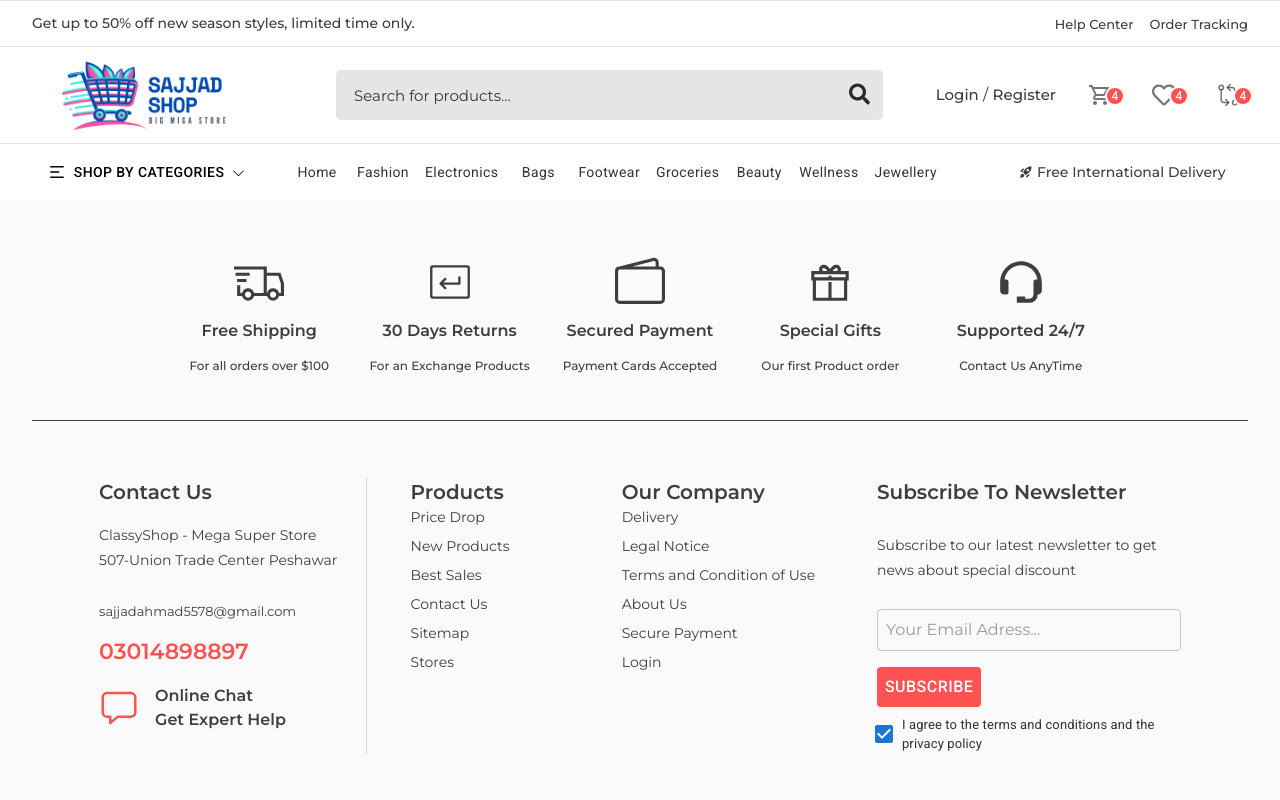
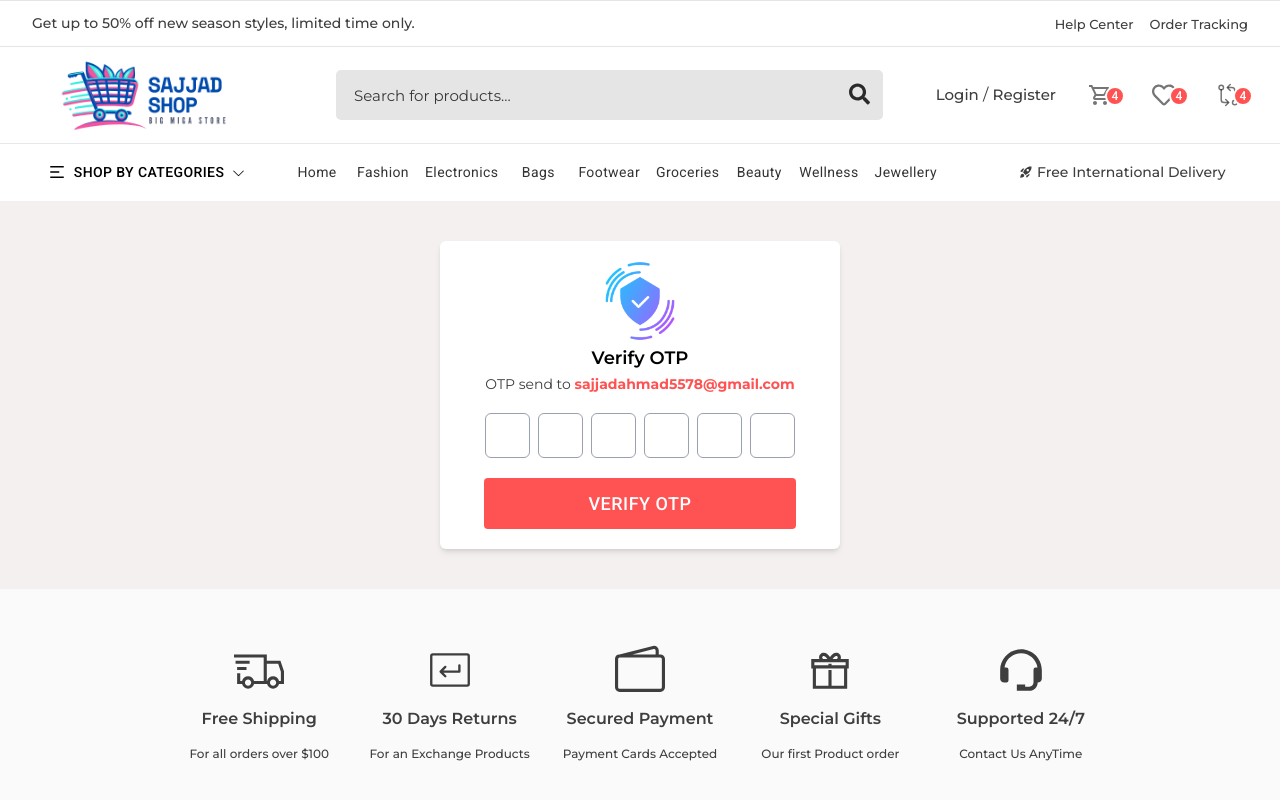
Before and after one commit to sajjadahmad30/Ecommerce_website, a React (Vite) app: page /verify in a window 1280 px wide. Shown: the top 800 px of the page. Built offline with nearby package versions, Linux system fonts and the light colour scheme; a web font is replaced by a local one.

Commit message:
Add OTP verification feature with alert notifications; implement Verify page and OtpBox component

```diff
--- a/package.json
+++ b/package.json
@@ -18,6 +18,7 @@
     "react": "^19.1.0",
     "react-collapse": "^5.1.1",
     "react-dom": "^19.1.0",
+    "react-hot-toast": "^2.5.2",
     "react-icons": "^5.5.0",
     "react-inner-image-zoom": "^4.0.1",
     "react-range-slider-input": "^3.2.1",
--- a/src/App.jsx
+++ b/src/App.jsx
@@ -15,6 +15,9 @@ import ProductDetailsComponent from './components/ProductDetails'
 import Login from './Pages/Login'
 import Register from './Pages/Register'
 import CartPage from './Pages/Cart'
+import Verify from './Pages/Verify'
+
+import toast, { Toaster } from 'react-hot-toast';
 
 
 const MyContext = createContext();
@@ -35,12 +38,20 @@ const App = () => {
       setOpenCartPanel(newOpen);
   }
 
+  const openAlertBox = (status,msg)=>{
+    if(status==="success"){
+      toast.success(msg)
+    }else{
+      toast.error(msg)
+    }
+  }
 
   const values= {
     setOpenProductDetailModel,
     setOpenCartPanel,
     toggleCartPanel,
-    openCartPanel
+    openCartPanel,
+    openAlertBox
   }
 
   return (
@@ -55,10 +66,14 @@ const App = () => {
                 <Route path='/login' exact={true} element={<Login/>}/>
                 <Route path='/register' exact={true} element={<Register/>}/>
                 <Route path='/cart' exact={true} element={<CartPage/>}/>
+                <Route path='/verify' exact={true} element={<Verify/>}/>
             </Routes>
             <Footer/>
           </MyContext.Provider>
         </BrowserRouter>
+
+
+        <Toaster/>
 
          <Dialog
         open={openProductDetailModel}
--- a/src/Pages/Login/index.jsx
+++ b/src/Pages/Login/index.jsx
@@ -1,13 +1,27 @@
-import React, { useState } from 'react'
+import React, { useContext, useState } from 'react'
 import TextField from '@mui/material/TextField';
 import Button from '@mui/material/Button';
 import { IoMdEye, IoMdEyeOff } from 'react-icons/io';
-import { Link } from 'react-router-dom';
+import { Link, useNavigate } from 'react-router-dom';
 import {FcGoogle} from 'react-icons/fc';
+import { MyContext } from '../../App';
 
 
 const Login = () => {
     const [isShowPassword, setIsShowPassword] = useState(false);
+    const [formFields, setFormFields] = useState({
+        email:"",
+        password:"",
+    });
+
+    const context = useContext(MyContext);
+
+    const history = useNavigate();
+
+    const forgotPasswrod=()=>{
+         history('/verify');
+         context.openAlertBox("success", "OTP Send!")
+    }
   return (
     <section className='section !py-10'>
         <div className="container">
@@ -16,11 +30,11 @@ const Login = () => {
 
                 <form action="" className='w-full !mt-5'>
                     <div className="form-group w-full !mb-5 relative">
-                         <TextField id="email" type='email' label="Email Id *" variant="outlined" className='w-full'/>
+                         <TextField id="email" type='email' label="Email Id *" variant="outlined" className='w-full' name='email'/>
                     </div>
                     <div className="form-group w-full !mb-5 relative">
-                         <TextField id="password" type={isShowPassword===false ? 'password' : 'text'} label="Password *" variant="outlined" className='w-full'/>
-                         <Button className='!absolute !rounded-full !top-[10px] !right-[10px] !z-50 !w-[35px] !h-[35px]  !min-w-[35px] !text-black' onClick={()=> setIsShowPassword(!isShowPassword)}>
+                         <TextField id="password" type={isShowPassword===false ? 'password' : 'text'} label="Password *" variant="outlined" className='w-full' name='password'/>
+                         <Button  className='!absolute !rounded-full !top-[10px] !right-[10px] !z-50 !w-[35px] !h-[35px]  !min-w-[35px] !text-black' onClick={()=> setIsShowPassword(!isShowPassword)}>
                             {
                                 isShowPassword === false ? <IoMdEye className='text-[20px] !opacity-75'/> :
                                 <IoMdEyeOff className='text-[20px] !opacity-75'/>
@@ -29,7 +43,8 @@ const Login = () => {
                     </div>
 
 
-                    <a className='link text-[14px] cursor-pointer font-[600]'>Forgot Password?</a>
+                    <a className='link text-[14px] cursor-pointer font-[600]'
+                    onClick={forgotPasswrod}>Forgot Password?</a>
 
 
                     <div className="flex items-center w-full !mt-3 !mb-3">
--- /dev/null
+++ b/src/Pages/Verify/index.jsx
@@ -0,0 +1,30 @@
+import React from 'react'
+import otpImage from "../../assets/images/otpImg.png"
+import OtpBox from '../../components/otpBox'
+import { Button } from '@mui/material'
+
+
+const Verify = () => {
+
+
+  return (
+    <section className='section !py-10'>
+            <div className="container">
+                <div className="card shadow-md w-[400px] !m-auto !rounded-md bg-white !p-5 !px-10">
+                    <div className="text-center flex items-center justify-center">
+                        <img src={otpImage} width="80" />
+                    </div>
+                    <h3 className='!text-[18px] !text-black !font-[600] !text-center !mt-1'>Verify OTP</h3>
+
+                <p className='text-center !mt-0 !mb-4'>OTP send to <span className='text-[#ff5252] font-bold'>sajjadahmad5578@gmail.com</span></p>
+
+                <OtpBox/>
+
+
+                </div>
+            </div>
+        </section>
+  )
+}
+
+export default Verify
--- /dev/null
+++ b/src/components/otpBox/index.jsx
@@ -0,0 +1,89 @@
+import { Button } from '@mui/material';
+import React, { useRef, useState } from 'react';
+
+const OtpBox = () => {
+  const [otp, setOtp] = useState(Array(6).fill(''));
+  const inputRefs = useRef([]);
+
+  const handleChange = (e, index) => {
+    const value = e.target.value;
+    if (/^\d$/.test(value)) {
+      const newOtp = [...otp];
+      newOtp[index] = value;
+      setOtp(newOtp);
+
+      // Focus next input if exists
+      if (index < 5) {
+        inputRefs.current[index + 1].focus();
+      }
+    } else if (value === '') {
+      const newOtp = [...otp];
+      newOtp[index] = '';
+      setOtp(newOtp);
+    }
+  };
+
+  const handleKeyDown = (e, index) => {
+    if (e.key === 'Backspace') {
+      if (otp[index] === '') {
+        if (index > 0) {
+          inputRefs.current[index - 1].focus();
+        }
+      }
+    }
+  };
+
+    const verifyOTP = (e)=>{
+       e.preventDefault()
+       alert(otp)
+    }
+
+
+  const handlePaste = (e) => {
+    e.preventDefault();
+    const paste = e.clipboardData.getData('text').slice(0, 6);
+    if (/^\d{1,6}$/.test(paste)) {
+      const newOtp = paste.split('').concat(Array(6).fill('')).slice(0, 6);
+      setOtp(newOtp);
+      newOtp.forEach((digit, idx) => {
+        if (inputRefs.current[idx]) {
+          inputRefs.current[idx].value = digit;
+        }
+      });
+      if (inputRefs.current[paste.length - 1]) {
+        inputRefs.current[paste.length - 1].focus();
+      }
+    }
+  };
+
+  const getOtpValue = () => {
+    alert("Entered OTP: " + otp.join(''));
+  };
+
+  return (
+    <>
+      <div className="flex gap-2 items-center justify-center !mt-4" onPaste={handlePaste}>
+        {otp.map((digit, index) => (
+          <input
+            key={index}
+            type="text"
+            maxLength="1"
+            className="w-[45px] h-[45px] text-center border border-gray-400 rounded-md text-[16px]"
+            value={otp[index]}
+            onChange={(e) => handleChange(e, index)}
+            onKeyDown={(e) => handleKeyDown(e, index)}
+            ref={(el) => (inputRefs.current[index] = el)}
+
+          />
+        ))}
+      </div>
+       <form onSubmit={verifyOTP}>
+        <div className="flex items-center justify-center !mt-5 !px-1">
+            <Button type='submit' className='btn-org btn-lg w-full'>Verify OTP</Button>
+        </div>
+       </form>
+    </>
+  );
+};
+
+export default OtpBox;
```
Also changed, not shown: src/assets/images/otpImg.png (added), 1 other file (tests, documents, lock files or other folders).
